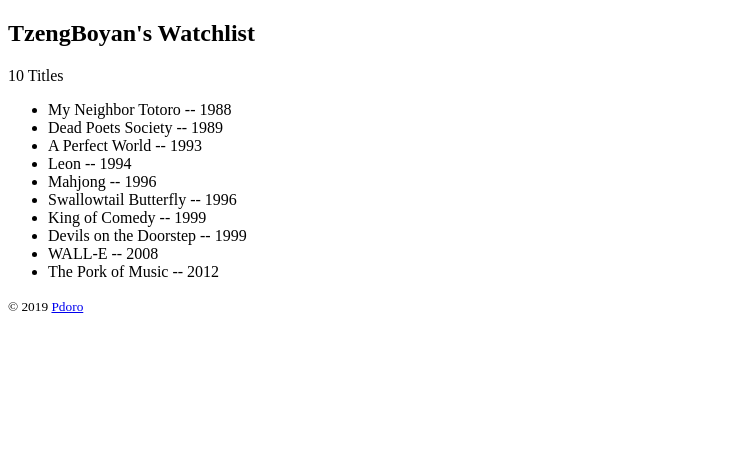
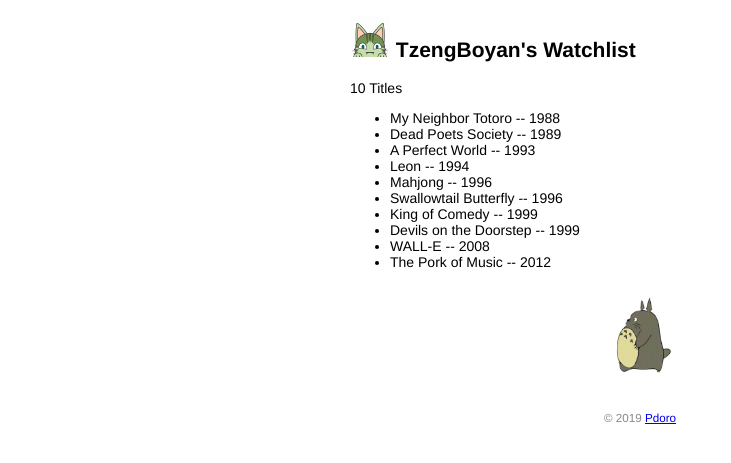
Before and after one commit to skyter10086/myflask, a Flask app: page / in a window 1280 px wide. Shown: the top 463 px of the page, without its empty margins (0-731 px from the left). Run offline with Flask 2, Linux system fonts and the light colour scheme.

Commit message:
Add static files

```diff
--- /dev/null
+++ b/static/style.css
@@ -0,0 +1,48 @@
+/* 页面整体 */
+body {
+    margin: auto;
+    max-width: 580px;
+    font-size: 14px;
+    font-family: Helvetica, Arial, sans-serif;
+}
+
+/* 页脚 */
+footer {
+    color: #888;
+    margin-top: 15px;
+    text-align: center;
+    padding: 10px;
+}
+
+/* 头像 */
+.avatar {
+    width: 40px;
+}
+
+/* 电影列表 */
+.movie-list {
+    list-style-type: none;
+    padding: 0;
+    margin-bottom: 10px;
+    box-shadow: 0 2px 5px 0 rgba(0, 0, 0, 0.16), 0 2px 10px 0 rgba(0, 0, 0, 0.12);
+}
+
+.movie-list li {
+    padding: 12px 24px;
+    border-bottom: 1px solid #ddd;
+}
+
+.movie-list li:last-child {
+    border-bottom:none;
+}
+
+.movie-list li:hover {
+    background-color: #f8f9fa;
+}
+
+/* 龙猫图片 */
+.totoro {
+    display: block;
+    margin: 0 auto;
+    height: 100px;
+}
--- a/templates/index.html
+++ b/templates/index.html
@@ -3,9 +3,15 @@
 <head>
   <meta charset="utf-8">
   <title>{{ name }}'s Watchlist</title>
+  <link rel="icon" href="{{url_for('static',
+  filename='favoricon.png')}}">
+  <link rel="stylesheet" href="{{ url_for('static', filename='style.css') }}" type="text/css">
 </head>
 <body>
-  <h2>{{ name }}'s Watchlist</h2>
+  <h2>
+    <img alt="Avatar" class="avatar" src="{{ url_for('static', filename='images/avatar.png') }}">
+    {{ name }}'s Watchlist</h2>
+
   {# 使用 length 过滤器获取movies变量的长度 #}
   <p>{{ movies|length }} Titles</p>
   <ul>
@@ -13,6 +19,7 @@
       <li>{{ movie.title }} -- {{ movie.year }}</li>
     {% endfor %}
   </ul>
+  <img alt="Walking Totoro" class="totoro" src="{{ url_for('static', filename='images/totoro.gif') }}">
   <footer>
     <small>&copy; 2019 <a href="http://www.pdoro.com">
         Pdoro</a></small>
```
Also changed, not shown: static/favor.jpg (added), static/favoricon.jpg (added), static/favoricon.png (added), static/images/avatar.png (added), static/images/totoro.gif (added).
